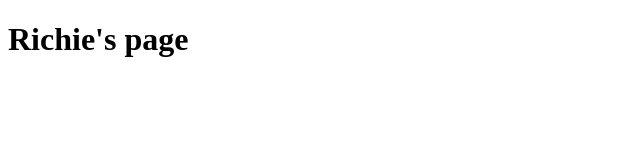
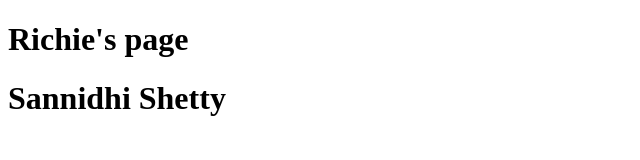
Before and after one commit to richieArnrich/MernGit, a plain HTML site: page index.html in a window 1280 px wide. Shown: the whole page, without its empty margins (0-640 px from the left). Drawn offline with Linux system fonts and the light colour scheme.

Commit message:
sannidhi code added

```diff
--- a/index.html
+++ b/index.html
@@ -7,5 +7,6 @@
   </head>
   <body>
     <h1>Richie's page</h1>
+    <h1>Sannidhi Shetty</h1>
   </body>
 </html>
```
